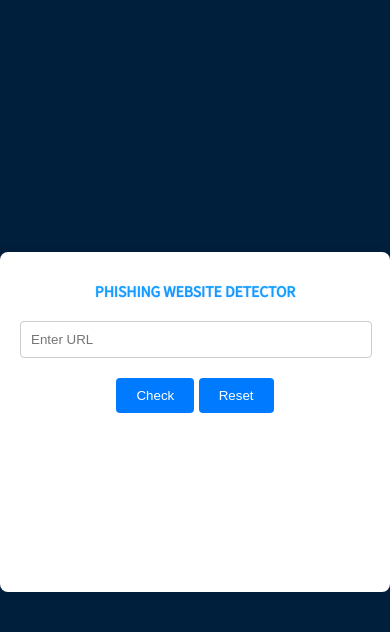
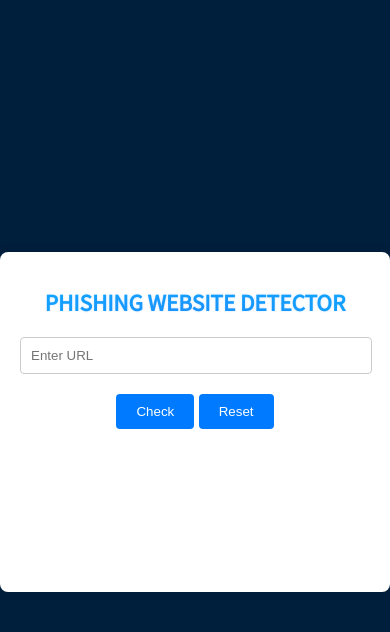
Before and after one commit to snehasharma18/PHISHING-WEBSITE-DETECTOR, a Flask app: page / in a window 390 px wide. Shown: the top 632 px of the page. Run offline with Flask 3, Linux system fonts and the light colour scheme; parts of the project's set-up code (start-up, migrations or seed data) failed here and were passed over.

Commit message:
Update trial.html

```diff
--- a/templates/trial.html
+++ b/templates/trial.html
@@ -23,23 +23,34 @@
             padding: 20px;
             border-radius: 8px;
             box-shadow: 0 0 10px rgba(0, 0, 0, 0.1);
-            width: 800px; /* Increased width */
+            width: 900px; /* Increased width */
             min-height: 300px;
             text-align: center;
         }
+
         .container h1 {
-            font-size: 4vw; /* Responsive font size */
+            font-size: 3.5vw; /* Adjusted font size */
             margin-bottom: 20px;
             color: transparent;
             font-family: 'Source Sans Pro', sans-serif;
             background: 50% 100% / 50% 50% no-repeat
-                        radial-gradient(ellipse at bottom, #1e90ff, #00bfff, transparent); /* Blue gradient */
+                        radial-gradient(ellipse at bottom, #1e90ff, #00bfff, transparent);
             -webkit-background-clip: text;
             background-clip: text;
             animation: reveal 3000ms ease-in-out forwards 200ms,
                     glow 2500ms linear infinite 2000ms;
+            white-space: nowrap; /* Prevent text wrapping */
         }
 
+        /* Media query for smaller screens */
+        @media (max-width: 768px) {
+            .container h1 {
+                font-size: 6vw; /* Adjust font size for smaller screens */
+            }
+            .container {
+                width: 95%; /* Make the container responsive */
+            }
+        }
         /* Updated glow animation for blue */
         @keyframes glow {
             40% {
```
